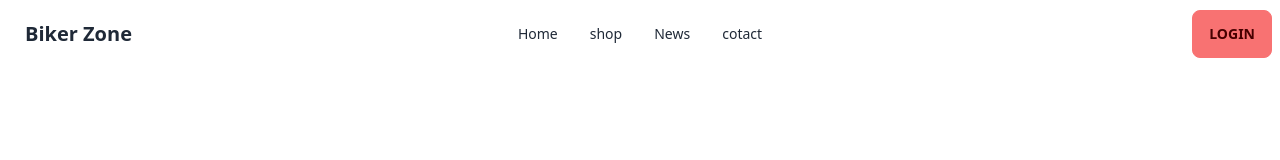
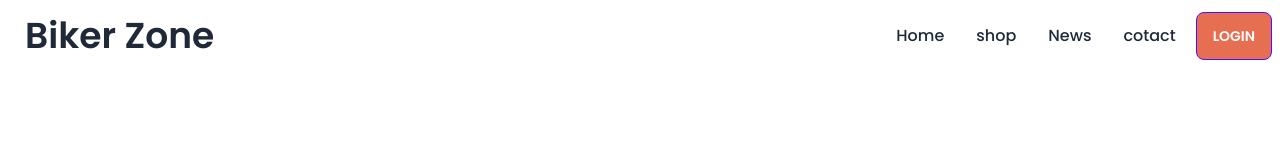
Before and after one commit to arifulislam12233/biker-zone-with-daisyui, a plain HTML site: page index.html in a window 1280 px wide. Drawn offline with nearby package versions, Linux system fonts and the light colour scheme.

Commit message:
added header section

```diff
--- a/index.html
+++ b/index.html
@@ -7,42 +7,68 @@
     <!-- tailwind and daisy ui cdn  -->
     <link href="https://cdn.jsdelivr.net/npm/daisyui@3.9.3/dist/full.css" rel="stylesheet" type="text/css" />
 <script src="https://cdn.tailwindcss.com"></script>
+<!-- google fonts poppins -->
+<link rel="preconnect" href="https://fonts.googleapis.com">
+<link rel="preconnect" href="https://fonts.gstatic.com" crossorigin>
+<link href="https://fonts.googleapis.com/css2?family=Open+Sans:ital,wght@0,700;0,800;1,600&family=Poppins:ital,wght@0,500;0,600;0,700;0,800;1,400&family=Work+Sans:ital,wght@0,700;1,700&display=swap" rel="stylesheet">
+
+<!-- Tailwind custom class -->
+<script>
+    tailwind.config = {
+      theme: {
+        extend: {
+          colors: {
+            clifford: '#da373d',
+            'bike-primary':'#E76F51',
+          }
+        }
+      }
+    }
+  </script>
+
+<!-- custom styles -->
+<style>
+    .font-poppins{
+        font-family: 'Poppins', sans-serif
+
+    }
+</style>
 
 </head>
-<body>
-    <header>
+<body class="font-poppins">
+    <header class="md:container md:mx-auto">
         <nav>
             <div class="navbar bg-base-100">
-                <div class="navbar-start">
+                <div class="flex-1">
                   <div class="dropdown">
                     <label tabindex="0" class="btn btn-ghost lg:hidden">
                       <svg xmlns="http://www.w3.org/2000/svg" class="h-5 w-5" fill="none" viewBox="0 0 24 24" stroke="currentColor"><path stroke-linecap="round" stroke-linejoin="round" stroke-width="2" d="M4 6h16M4 12h8m-8 6h16" /></svg>
                     </label>
-                    <ul tabindex="0" class="menu menu-sm dropdown-content mt-3 z-[1] p-2 shadow bg-base-100 rounded-box w-52">
+                    <ul tabindex="0" class="menu menu-sm dropdown-content mt-3 z-[1] p-2 text-base shadow bg-base-100 rounded-box w-52">
                       <li><a>Home</a></li>
                       <li><a>shop</a></li>
                       <li><a>News</a></li>
                       <li><a>cotact</a></li>
                     </ul>
                   </div>
-                  <a class="btn btn-ghost normal-case text-xl">Biker Zone</a>
+                  <a class="btn btn-ghost normal-case text-4xl">Biker Zone</a>
                 </div>
                 <div class="navbar-center hidden lg:flex">
-                  <ul class="menu menu-horizontal px-1">
+                  <ul class="menu text-base menu-horizontal px-1">
                     <li><a>Home</a></li>
                     <li><a>shop</a></li>
                     <li><a>News</a></li>
                     <li><a>cotact</a></li>
                   </ul>
                 </div>
-                <div class="navbar-end">
-                  <a class="btn btn-error">Login</a>
+                <div class="">
+                  <a class="btn btn-primary bg-bike-primary text-white">Login</a>
                 </div>
               </div>
         </nav>
 
     </header>
-    <main>
+    <main class="md:container md:mx-auto">
 
     </main>
     <footer>
```
